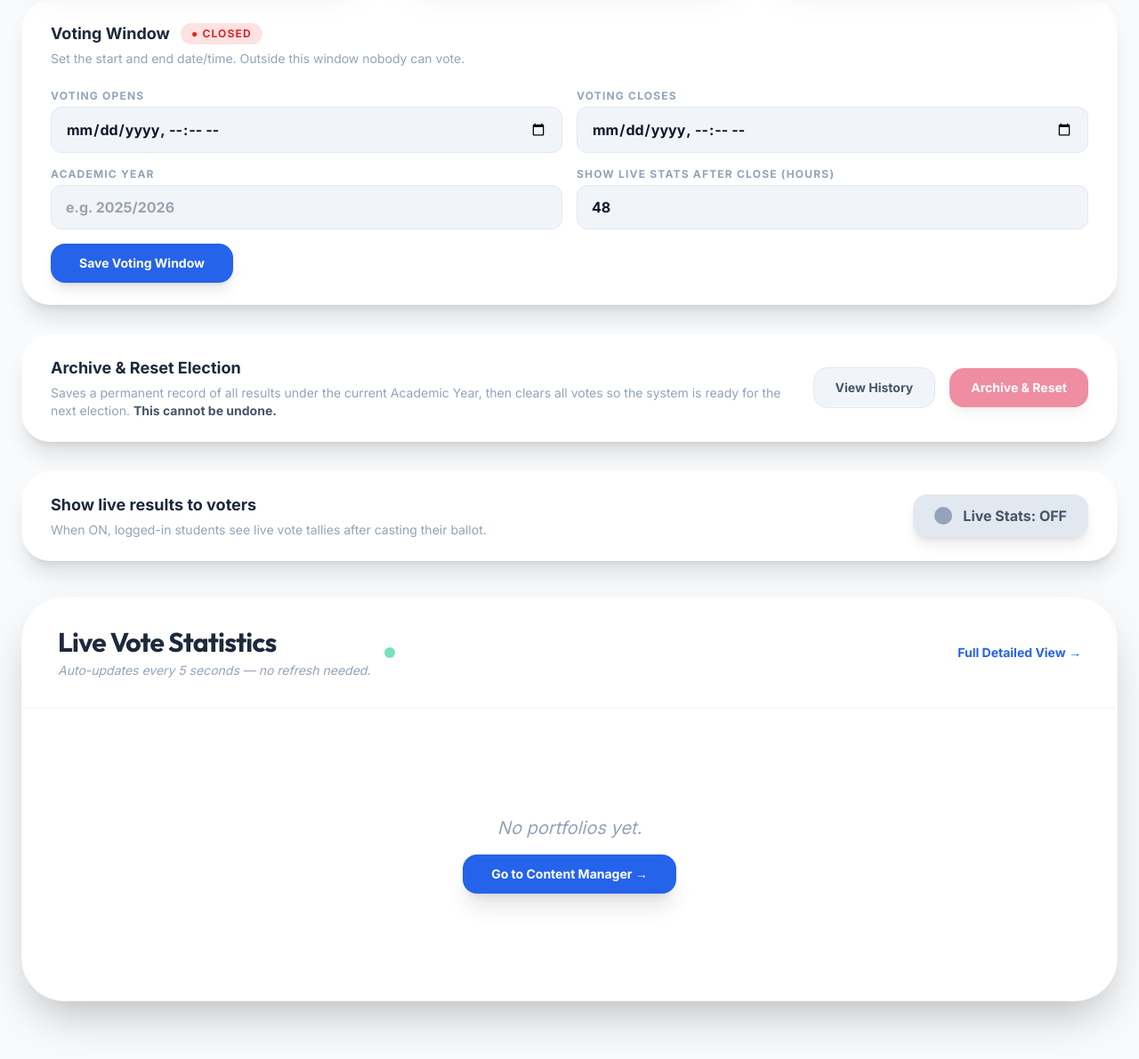
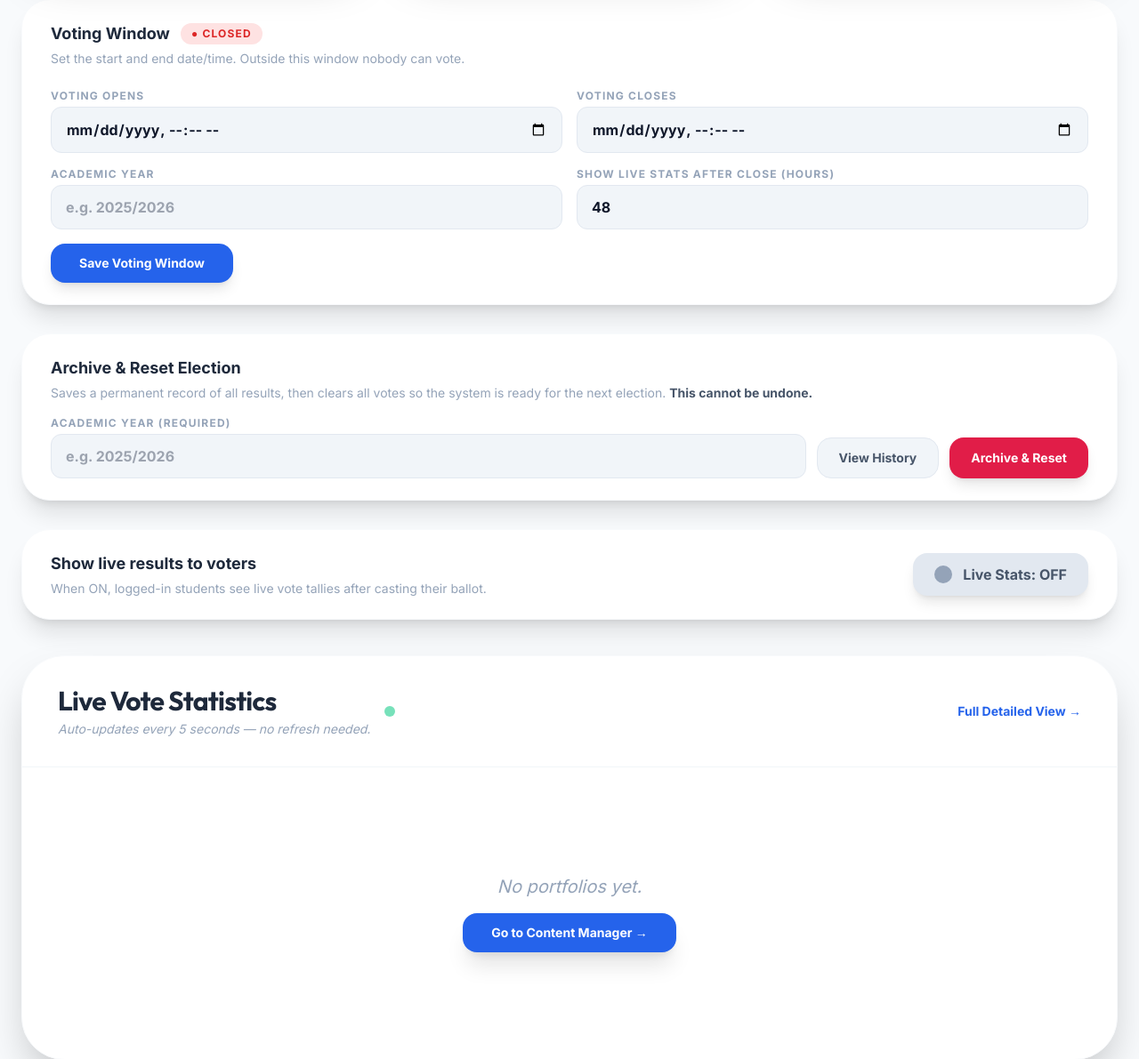
Before and after one commit to sasusavage/cosaa, a Flask app: page /admin/dashboard in a window 1280 px wide. Shown: the part 643-1834 px from the top of the page at 89% size. Run offline with Flask 3, Linux system fonts and the light colour scheme; a user stored in the database is signed in; data comes from the database, SQL or seed files in the repository; data that the repository does not hold is empty; some libraries are stand-ins or nearby versions.

Commit message:
Fix archive button: inline academic year input, no disabled state, reset all users
- Archive panel now has its own Academic Year text input — no need to fill in
  the voting window form first; button is never disabled
- archive_election route reads academic_year from POST form field (falls back
  to stored setting) so it works regardless of stored settings state
- Reset has_voted for all users (not just students) to fix admin flag edge case

Co-Authored-By: Claude Sonnet 4.6 <noreply@anthropic.com>

```diff
--- a/app/blueprints/admin/routes.py
+++ b/app/blueprints/admin/routes.py
@@ -552,9 +552,10 @@ def archive_election():
     import json
     from datetime import datetime, timezone
 
-    academic_year = Setting.get('academic_year', '').strip()
+    # Accept year from the inline form field first, fall back to stored setting
+    academic_year = request.form.get('academic_year', '').strip() or Setting.get('academic_year', '').strip()
     if not academic_year:
-        flash('Please set an Academic Year in the Voting Window form before archiving.', 'error')
+        flash('Please enter an Academic Year before archiving.', 'error')
         return redirect(url_for('admin.dashboard'))
 
     # Build snapshot
@@ -587,9 +588,9 @@ def archive_election():
     )
     db.session.add(record)
 
-    # Reset all votes and has_voted flags
+    # Reset all votes and has_voted flags (all roles — admin can get flagged during testing)
     Vote.query.delete()
-    User.query.filter_by(role='student').update({'has_voted': False})
+    User.query.update({'has_voted': False})
 
     # Clear voting window and academic year so system is clean for next election
     for key in ('voting_start', 'voting_end', 'academic_year'):
--- a/app/templates/admin/dashboard.html
+++ b/app/templates/admin/dashboard.html
@@ -97,33 +97,28 @@
         </form>
     </div>
 
-    {# ── Archive & Reset ──────────────────────────────────────────────────────── #}
+    {# -- Archive & Reset -- #}
     <div class="bg-white rounded-[2rem] shadow-xl border border-slate-50 px-8 py-6 mb-8">
-        <div class="flex flex-col md:flex-row md:items-center justify-between gap-4">
-            <div>
-                <p class="font-black text-slate-800 text-lg flex items-center gap-3">
-                    Archive &amp; Reset Election
-                </p>
-                <p class="text-slate-400 text-sm mt-1">
-                    Saves a permanent record of all results under the current Academic Year, then clears all votes so the system is ready for the next election.
-                    <strong class="text-slate-600">This cannot be undone.</strong>
-                </p>
+        <div class="mb-4">
+            <p class="font-black text-slate-800 text-lg">Archive &amp; Reset Election</p>
+            <p class="text-slate-400 text-sm mt-1">Saves a permanent record of all results, then clears all votes so the system is ready for the next election. <strong class="text-slate-600">This cannot be undone.</strong></p>
+        </div>
+        <form method="POST" action="{{ url_for('admin.archive_election') }}"
+              onsubmit="return confirm('Archive this election and reset all votes? This cannot be undone.')">
+            <input type="hidden" name="csrf_token" value="{{ csrf_token() }}"/>
+            <div class="flex flex-col md:flex-row gap-3 items-end">
+                <div class="flex-1 space-y-1">
+                    <label class="block text-xs font-bold uppercase tracking-widest text-slate-400">Academic Year (required)</label>
+                    <input type="text" name="academic_year" placeholder="e.g. 2025/2026"
+                           value="{{ academic_year }}" required
+                           class="w-full px-4 py-3 rounded-xl bg-slate-100 border border-slate-200 focus:outline-none focus:ring-4 focus:ring-rose-100 font-bold text-base transition-all">
+                </div>
+                <div class="flex gap-3 flex-shrink-0">
+                    <a href="{{ url_for('admin.election_history') }}" class="bg-slate-100 text-slate-600 px-6 py-3 rounded-2xl font-bold hover:bg-slate-200 border border-slate-200 text-sm transition-all">View History</a>
+                    <button type="submit" class="bg-rose-600 text-white px-6 py-3 rounded-2xl font-bold hover:bg-rose-700 shadow-lg transition-all text-sm">Archive &amp; Reset</button>
+                </div>
             </div>
-            <div class="flex items-center gap-4 flex-shrink-0">
-                <a href="{{ url_for('admin.election_history') }}" class="bg-slate-100 text-slate-600 px-6 py-3 rounded-2xl font-bold hover:bg-slate-200 border border-slate-200 text-sm transition-all">View History</a>
-                {%- set confirm_label = academic_year if academic_year else 'this election' %}
-                <form method="POST" action="{{ url_for('admin.archive_election') }}"
-                      onsubmit="return confirm('Archive {{ confirm_label }} and reset all votes? This cannot be undone.')">
-                    <input type="hidden" name="csrf_token" value="{{ csrf_token() }}"/>
-                    <button type="submit"
-                            class="bg-rose-600 text-white px-6 py-3 rounded-2xl font-bold hover:bg-rose-700 shadow-lg transition-all text-sm
-                                   {% if not academic_year %}opacity-50 cursor-not-allowed{% endif %}"
-                            {% if not academic_year %}disabled title="Set an Academic Year first"{% endif %}>
-                        Archive &amp; Reset
-                    </button>
-                </form>
-            </div>
-        </div>
+        </form>
     </div>
 
     {# ── Live stats toggle ────────────────────────────────────────────────────── #}
```
